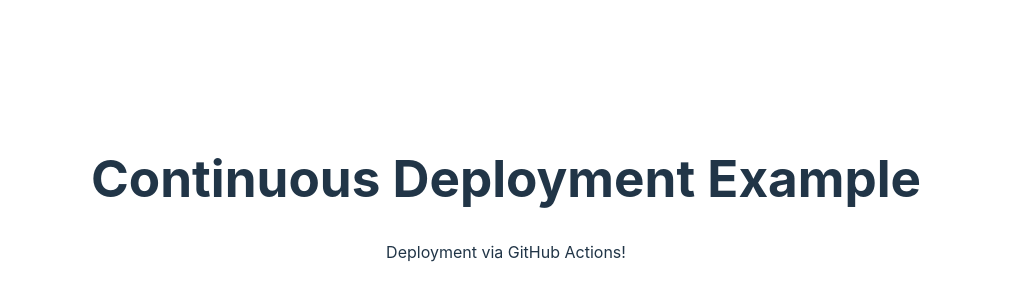
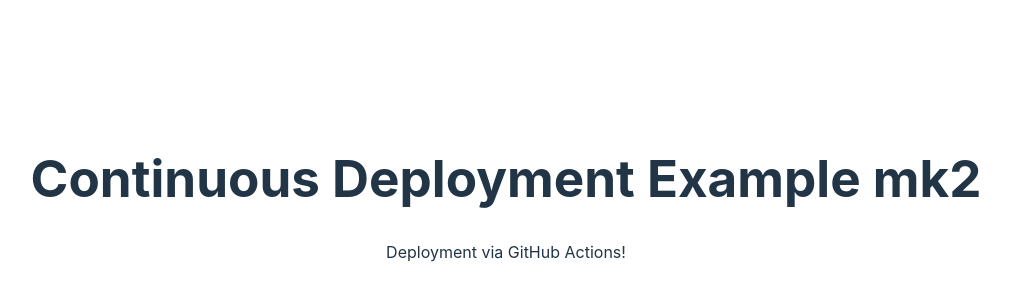
Before and after one commit to steven2k2/cd-example, a React (Vite) app: page / in a window 1280 px wide. Shown: the part 202-502 px from the top of the page, without its empty margins (134-1144 px from the left). Built offline with nearby package versions, Linux system fonts and the light colour scheme.

Commit message:
Fix: Test 2

```diff
--- a/src/App.jsx
+++ b/src/App.jsx
@@ -3,7 +3,7 @@
 function App() {
     return (
         <div>
-            <h1>Continuous Deployment Example</h1>
+            <h1>Continuous Deployment Example mk2</h1>
             <p>Deployment via GitHub Actions!</p>
         </div>
     );
```
